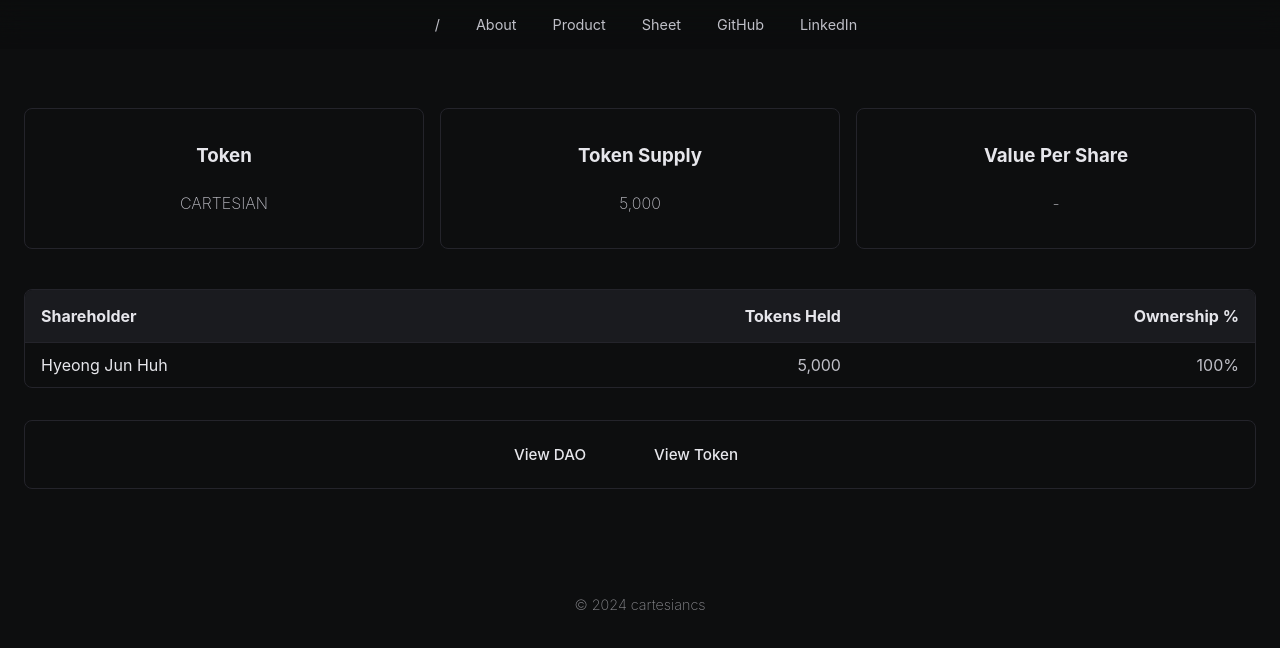
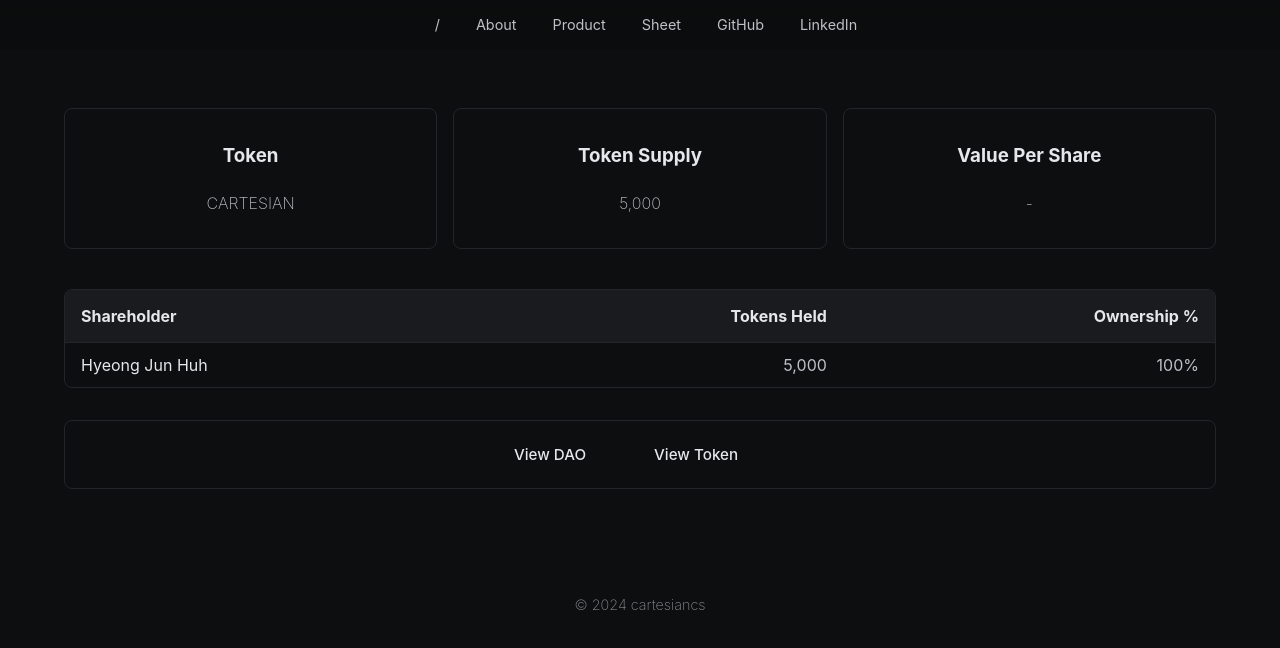
Before and after one commit to DipokalLab/cartesiancs.com, a React (Create React App) app: page /sheet in a window 1280 px wide. Shown: the top 648 px of the page. Built offline with nearby package versions, Linux system fonts and the light colour scheme; a web font is replaced by a local one.

Commit message:
fix: limit max width

```diff
--- a/src/pages/Sheet.tsx
+++ b/src/pages/Sheet.tsx
@@ -53,6 +53,7 @@
             width: "100%",
             padding: "100px 1rem 1rem 1rem",
             boxSizing: "border-box",
+            maxWidth: "1200px",
           })}
         >
           <div
@@ -62,7 +63,7 @@
               justifyContent: "center",
               alignItems: "stretch",
               width: "100%",
-              maxWidth: "100%",
+              maxWidth: "1200px",
               flexWrap: "wrap",
             })}
           >
@@ -78,7 +79,7 @@
               justifyContent: "center",
               alignItems: "stretch",
               width: "100%",
-              maxWidth: "100%",
+              maxWidth: "1200px",
               flexWrap: "wrap",
               marginTop: "1.5rem",
             })}
@@ -188,7 +189,7 @@
               justifyContent: "center",
               alignItems: "stretch",
               width: "100%",
-              maxWidth: "100%",
+              maxWidth: "1200px",
               flexWrap: "wrap",
               marginTop: "1rem",
               marginBottom: "2rem",
```
